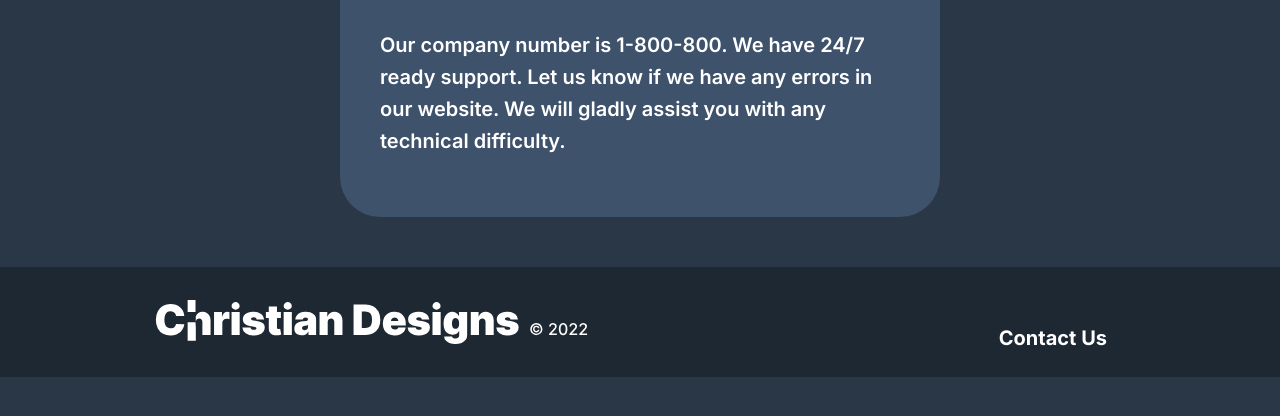
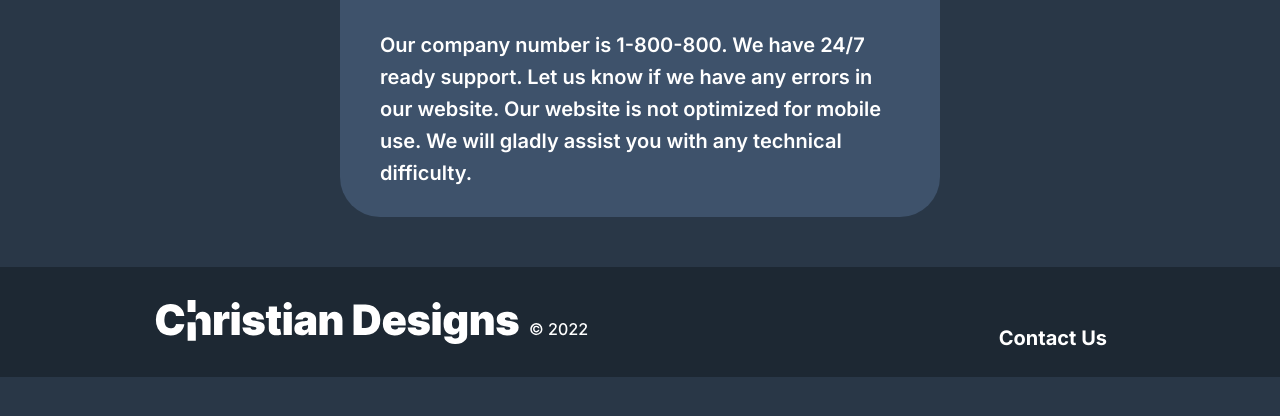
Before and after one commit to Binghamton-University-Design/final-project-cthoma61, a plain HTML site: page contact us.html in a window 1280 px wide. Shown: the part 360-776 px from the top of the page. Drawn offline with nearby package versions, Linux system fonts and the light colour scheme.

Commit message:
Update contact us.html

```diff
--- a/contact us.html
+++ b/contact us.html
@@ -64,7 +64,7 @@
 			<div class="width-4-12-m width-12-12">
 				<div class="rcorners3">
 					<h1>Contact Us</h1>
-					<p><br>Our company number is 1-800-800. We have 24/7 ready support. Let us know if we have any errors in our website. We will gladly assist you with any technical difficulty.</p>
+					<p><br>Our company number is 1-800-800. We have 24/7 ready support. Let us know if we have any errors in our website. Our website is not optimized for mobile use. We will gladly assist you with any technical difficulty.</p>
 					</div>
 			</div>
 
```
